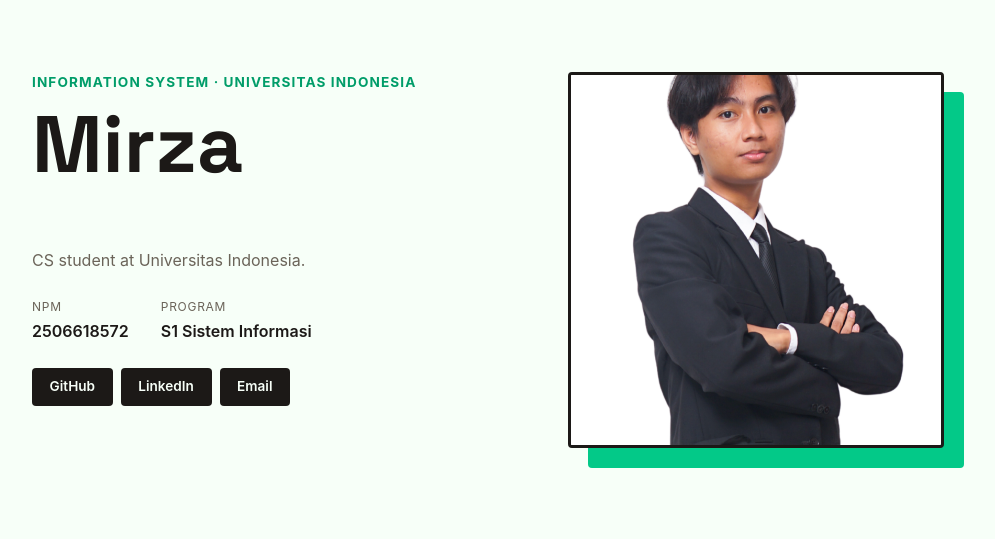
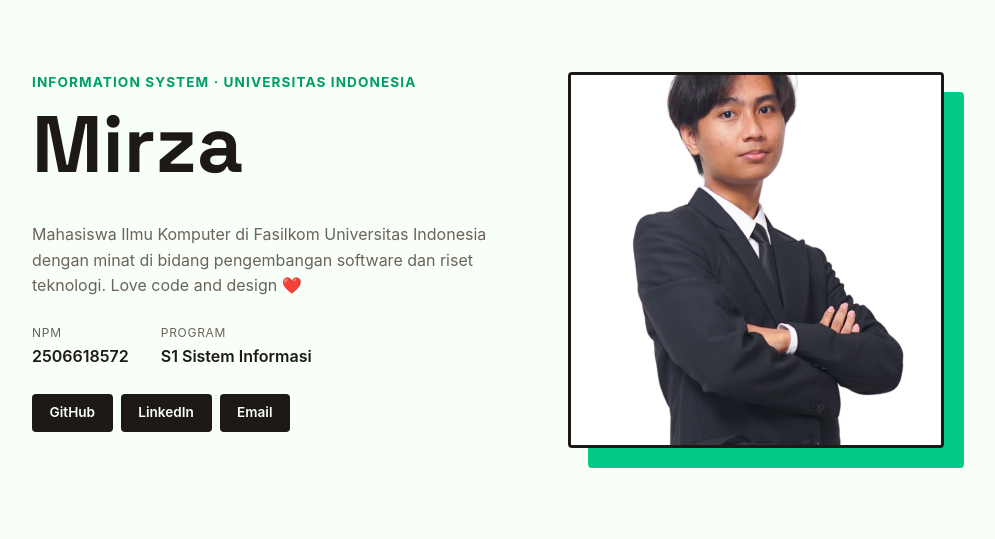
Before and after one commit to mirzalfathi/myportofolio, a Django app: page / in a window 1280 px wide. Shown: the part 74-613 px from the top of the page, without its empty margins (152-1147 px from the left). Run offline with Django 5.2, Linux system fonts and the light colour scheme.

Commit message:
Memperbarui bio

```diff
--- a/templates/index.html
+++ b/templates/index.html
@@ -32,7 +32,8 @@
                     <img class="avatar" src="static/img/Mirza.png" alt="Photo of Mirza">
                 </div>
                 <div class="hero-details">
-                    <p class="bio">CS student at Universitas Indonesia.</p>
+                    <p class="bio"> Mahasiswa Ilmu Komputer di Fasilkom Universitas Indonesia dengan minat
+                                    di bidang pengembangan software dan riset teknologi. Love code and design ❤️</p>
                     <dl class="meta-list">
                         <div class="meta-row">
                             <dt>NPM</dt>
```
